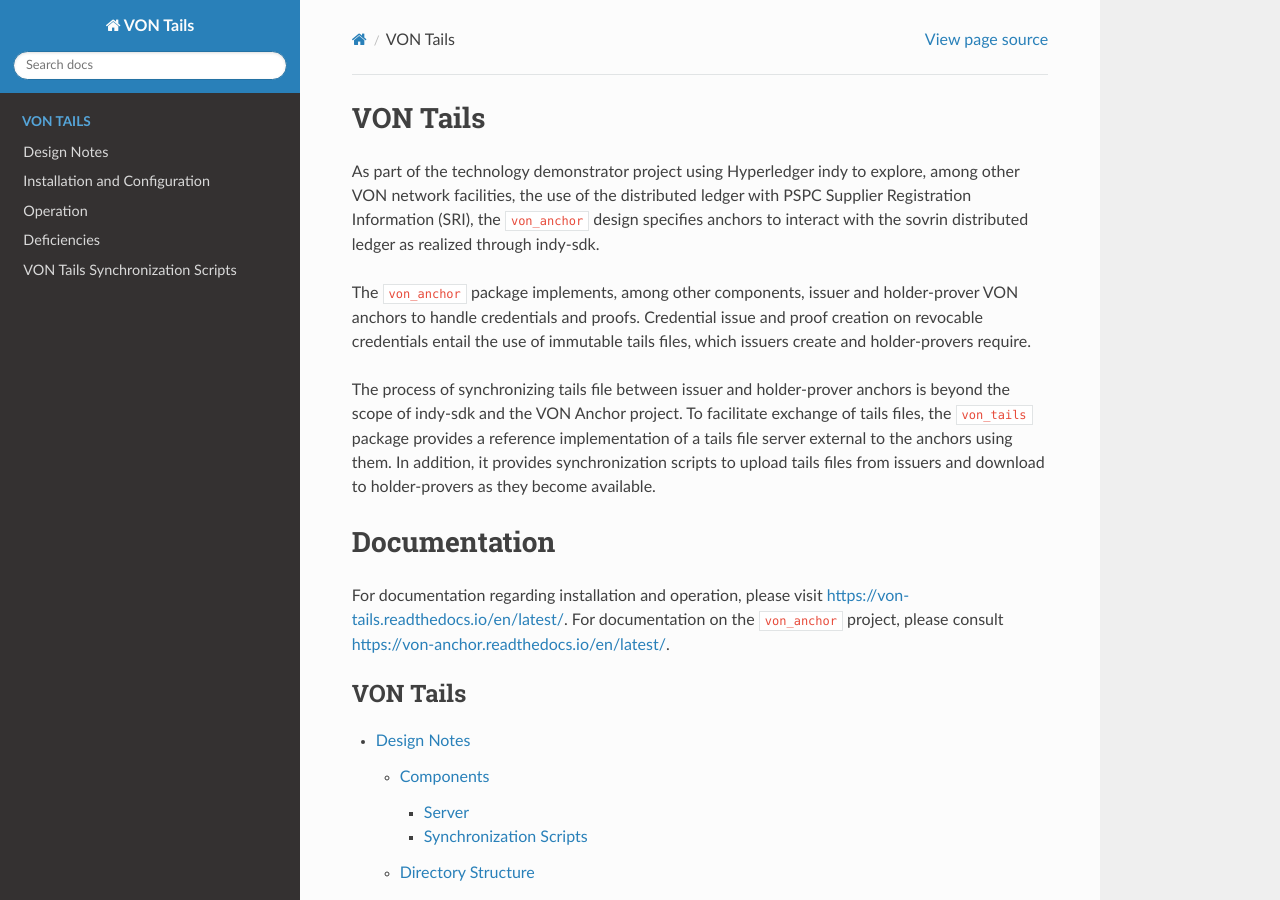
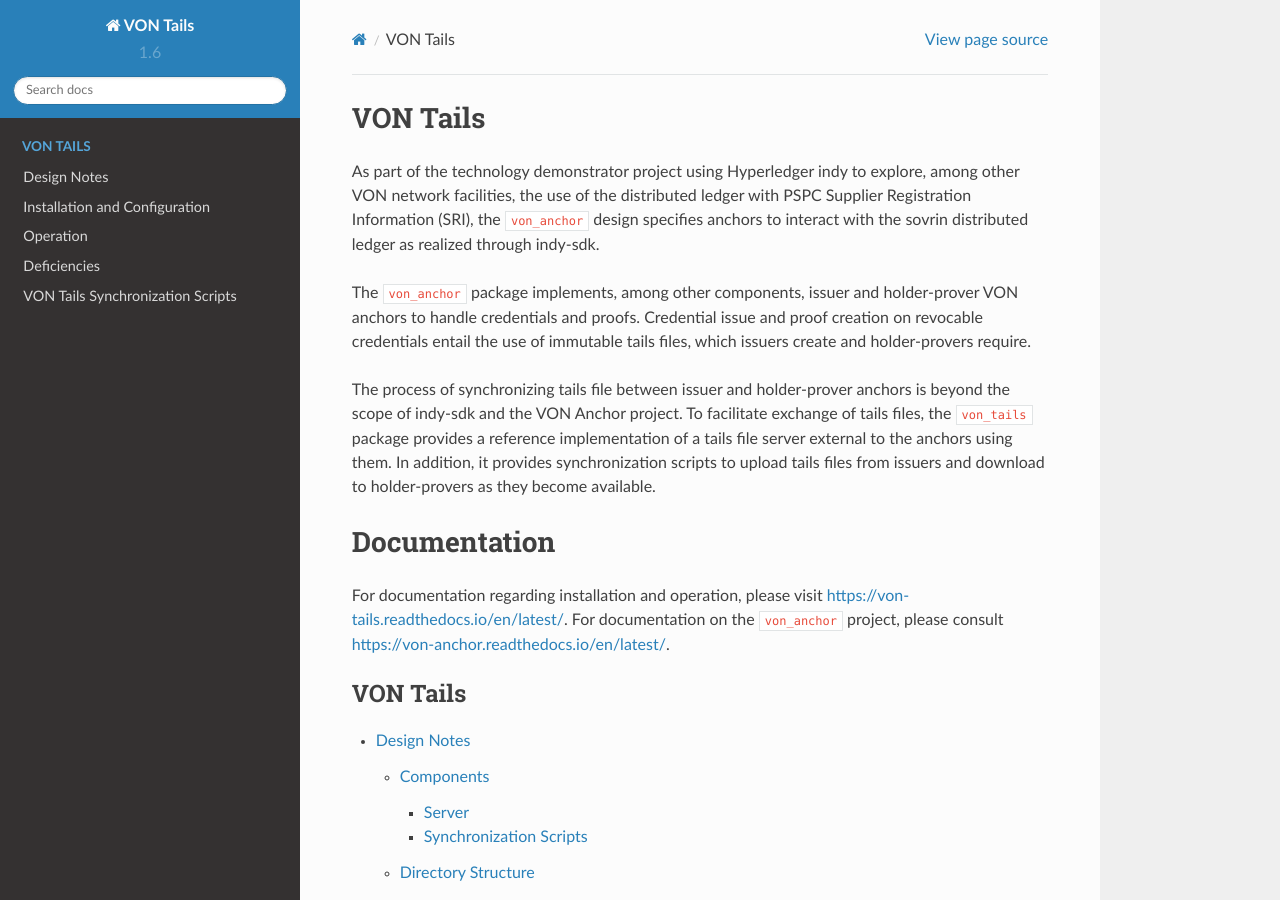
Before and after one commit to PSPC-SPAC-buyandsell/von_tails, a Sphinx documentation site: the page built from docs/source/index.rst, in a window 1280 px wide and 900 px high. Built offline with Sphinx 7.4.7 and the Read the Docs theme 2.0.0, drawn with Linux system fonts in a browser that asks for light colours.

Commit message:
version for rtd

```diff
--- a/docs/source/conf.py
+++ b/docs/source/conf.py
@@ -69,9 +69,9 @@
 # built documents.
 #
 # The short X.Y version.
-version = ''
+version = '1.6'
 # The full version, including alpha/beta/rc tags.
-release = '1.0'
+release = '1.6.41'
 
 # The language for content autogenerated by Sphinx. Refer to documentation
 # for a list of supported languages.
```
